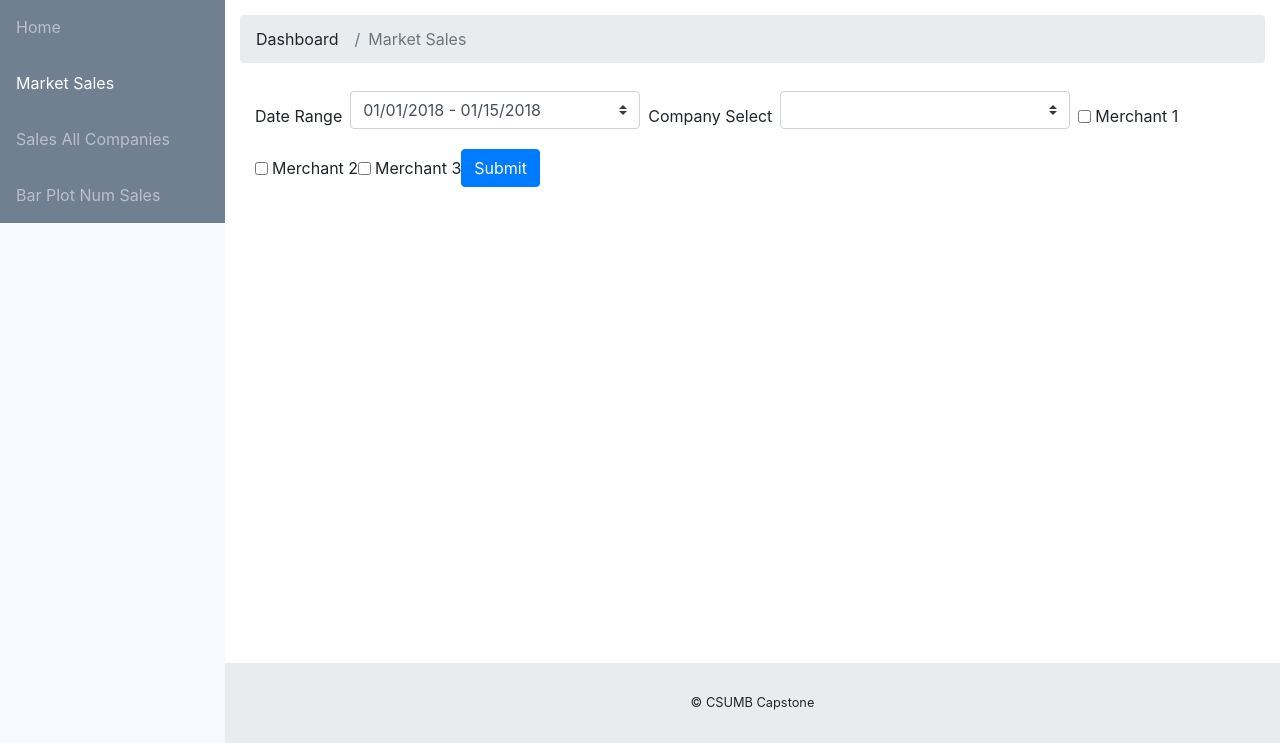
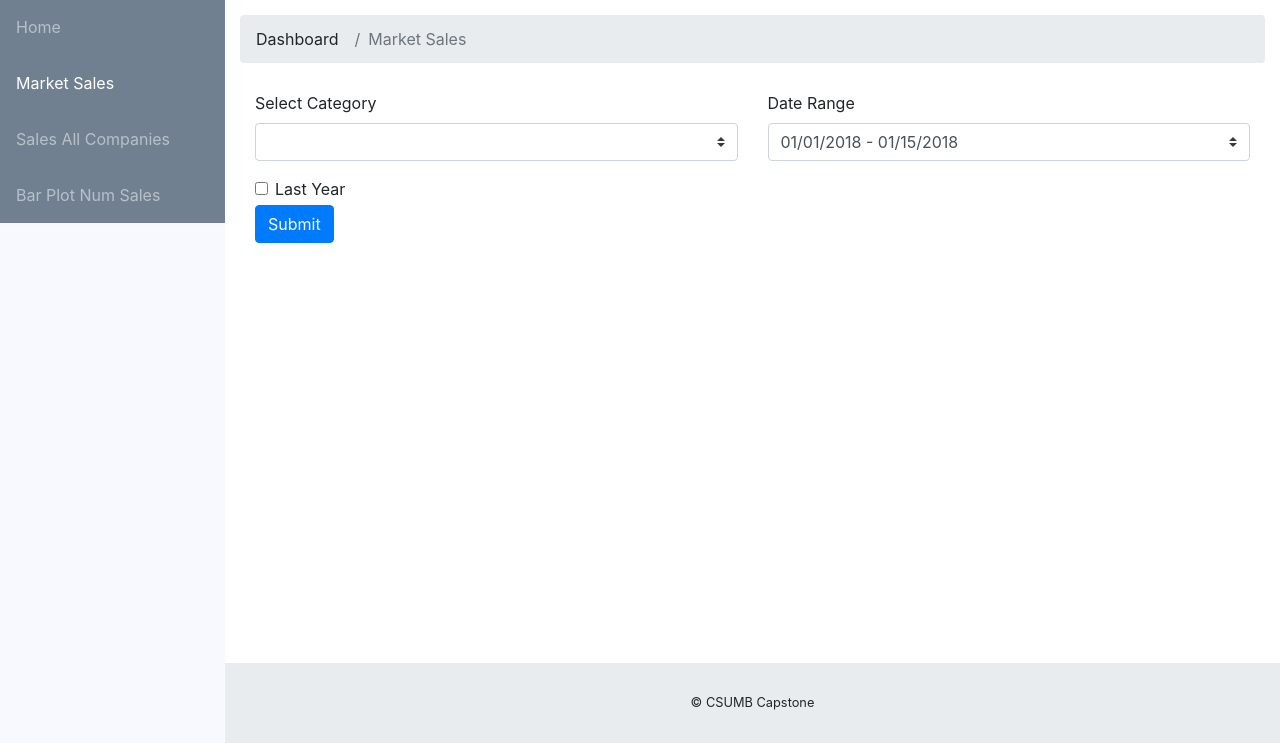
Before and after one commit to RembertoNunez/EdisonTrendsCapstone, a Django app: page /marketSales.html in a window 1280 px wide. Shown: the part 177-920 px from the top of the page. Run offline with Django 3.2, Linux system fonts and the light colour scheme; parts of the project's set-up code (start-up, migrations or seed data) failed here and were passed over; some libraries are stand-ins or nearby versions; grey boxes are pictures that could not be loaded.

Commit message:
modify layout

```diff
--- a/edisontracker/views.py
+++ b/edisontracker/views.py
@@ -46,7 +46,7 @@ def salesHome(request):
                   "Grocery": ["Merchant 13", "Merchant 24", "Merchant 14"],
                   "Fast Food": ["Merchant 7", "Merchant 3", "Merchant 19"],
                   "Pizza": ["Merchant 7", "Merchant 3", "Merchant 11"]}
-    return render(request, 'edisontracker/marketsales.html', {"company_list": catagories})
+    return render(request, 'edisontracker/marketsales.html', {"categories": catagories})
 
 def allSaleHome(request):
     catagories = {"Electronics": ["Merchant 1", "Merchant 6"],
@@ -59,7 +59,7 @@ def allSaleHome(request):
                   "Fast Food": ["Merchant 7", "Merchant 3", "Merchant 19"],
                   "Pizza": ["Merchant 7", "Merchant 3", "Merchant 11"]}
 
-    html = render(request, 'edisontracker/salescompany.html', {"company_list": catagories})
+    html = render(request, 'edisontracker/salescompany.html', {"categories": catagories})
 
     return html
 
@@ -244,13 +244,13 @@ def loadBarPlotNumSales(request):
 def build_options(feat = None ):
     global dat
     merchants = sorted(list(dat.merchant_name.unique()))
-    options = "<select id = 'merchant' form=\"form\", name=\"feat\">"
+    options = "<select id = 'merchant' class='custom-select my-1 mr-sm-2 mb-3' form=\"form\", name=\"feat\">"
     for merchant in merchants:
         if merchant == feat:
-            options += "<option value=\"" + merchant + \
+            options += "<option class='custom-select my-1 mr-sm-2 mb-3' value=\"" + merchant + \
                        "\" selected>" + merchant + "</option>"
         else:
-            options += "<option value=\"" + merchant + "\">" + merchant + "</option>"
+            options += "<option class='custom-select my-1 mr-sm-2 mb-3' value=\"" + merchant + "\">" + merchant + "</option>"
     options += "<select>"
     return options
 
--- a/templates/edisontracker/marketsales.html
+++ b/templates/edisontracker/marketsales.html
@@ -58,15 +58,24 @@
        <div class="container py-2">
            <div class="row">
                <div class="col-md-12">
-
-                <form class="form-inline">
-                    <label class="my-1 mr-2" for="inlineFormCustomSelectPref">Date Range</label>
+                   <form id="form">
+                       <div class="row">
+                           <div class="col-sm-6">
+                               <label class="my-1 mr-2" for="daterange">Select Category</label>
+                               <input class="custom-select my-1 mr-sm-2 mb-3" list="companies" name="company">
+                               <datalist id="companies">
+                                   {% for category in categories %}
+                                       <option name="CompanyName" value = "{{ category }}">{{ category }}</option>
+                                   {% endfor %}
+                               </datalist>
+                           </div>
+                           <div class="col-sm-6">
+                               <label class="my-1 mr-2" for="daterange">Date Range</label>
                                <input class="custom-select my-1 mr-sm-2 mb-3" type="text" id="daterange" name="daterange" value="01/01/2018 - 01/15/2018" />
                                <script>
                                    $(function() {
                                        $('input[name="daterange"]').daterangepicker({
                                            opens: 'left'
-
                                        }, function(start, end, label) {
                                            userPref.start=start;
                                            userPref.end=end;
@@ -74,31 +83,16 @@
                                        });
                                    });
                                </script>
-                    <label class="my-1 mr-2" for="inlineFormCustomSelectPref">Company Select</label>
-                  <input class="custom-select my-1 mr-sm-2 mb-3" list="companies" name="company">
-                  <datalist id="companies">
-
-                   {% for company in company_list %}
-                        <option name="CompanyName" value = "{{ company }}">
-                   {% endfor %}
-
-                  </datalist>
-                    <div class="form-check">
-                        <input class="form-check-input" type="checkbox" value="" id="Merchant 1" name="Merchant 1">
-                        <label class="form-check-label" for="defaultCheck1">Merchant 1</label>
+                           </div>
                        </div>
                        <div class="form-check">
-                        <input class="form-check-input" type="checkbox" value="" id="Merchant 2" name="Merchant 2">
-                        <label class="form-check-label" for="defaultCheck2">Merchant 2</label>
+                           <input id = "lastYear" class="form-check-input" name="last_year" type="checkbox" value="true">
+                           <label class="form-check-label" for="lastYear">Last Year</label>
                        </div>
-                    <div class="form-check">
-                        <input class="form-check-input" type="checkbox" value="" id="Merchant 3" name="Merchant 3">
-                        <label class="form-check-label" for="defaultCheck3">Merchant 3</label>
-                    </div>
-
                        <input  id="formSubmit" type="submit" class="btn btn-primary my-1" value="Submit">
                    </form>
                    <div id= "output" class="col-md-12 text-center mb-5">
+
                    </div>
             </div>
         </div>
```
Also changed, not shown: templates/edisontracker/barplotNumSales.html (+14 -5 lines). Lines whose indentation alone changed are shown as unchanged.
